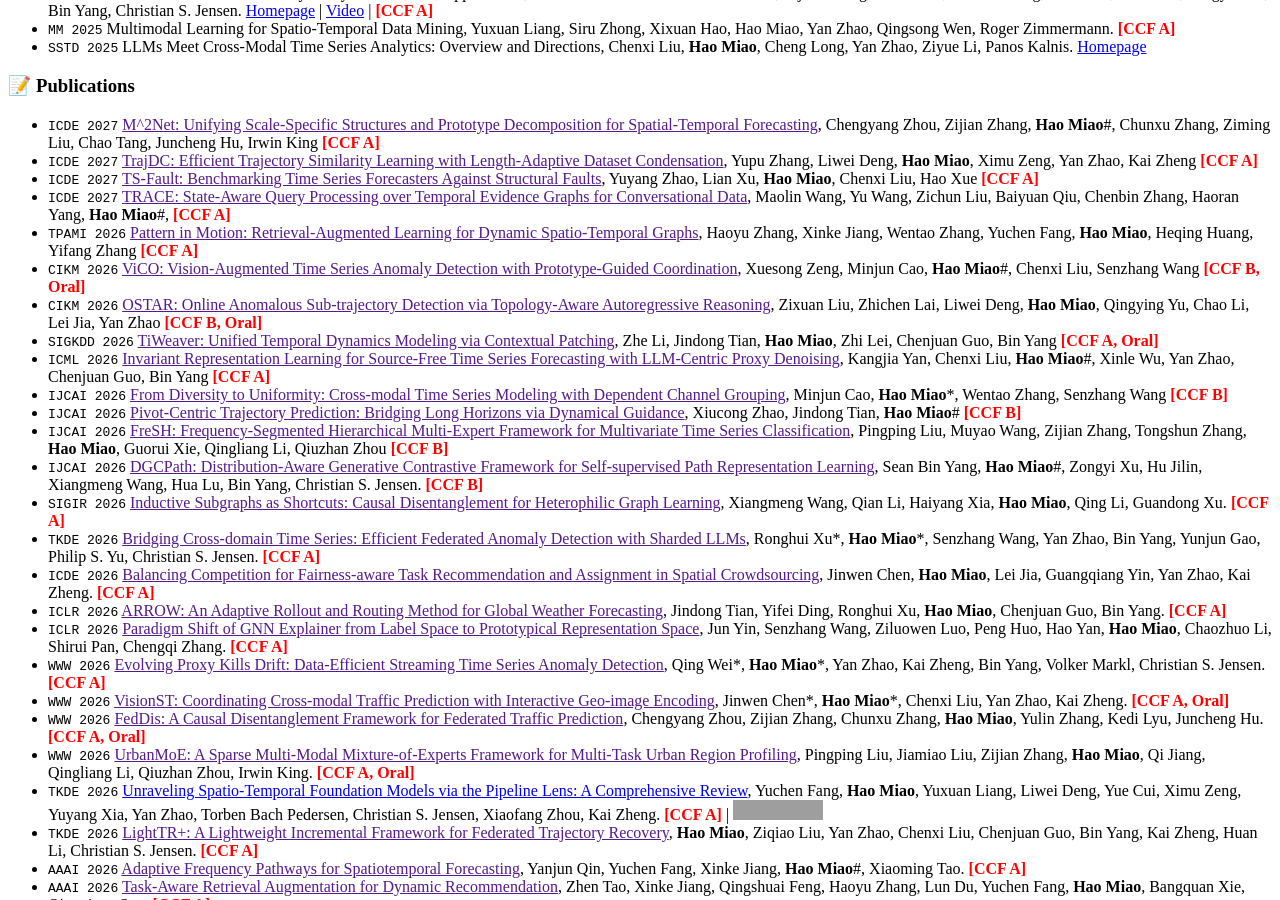
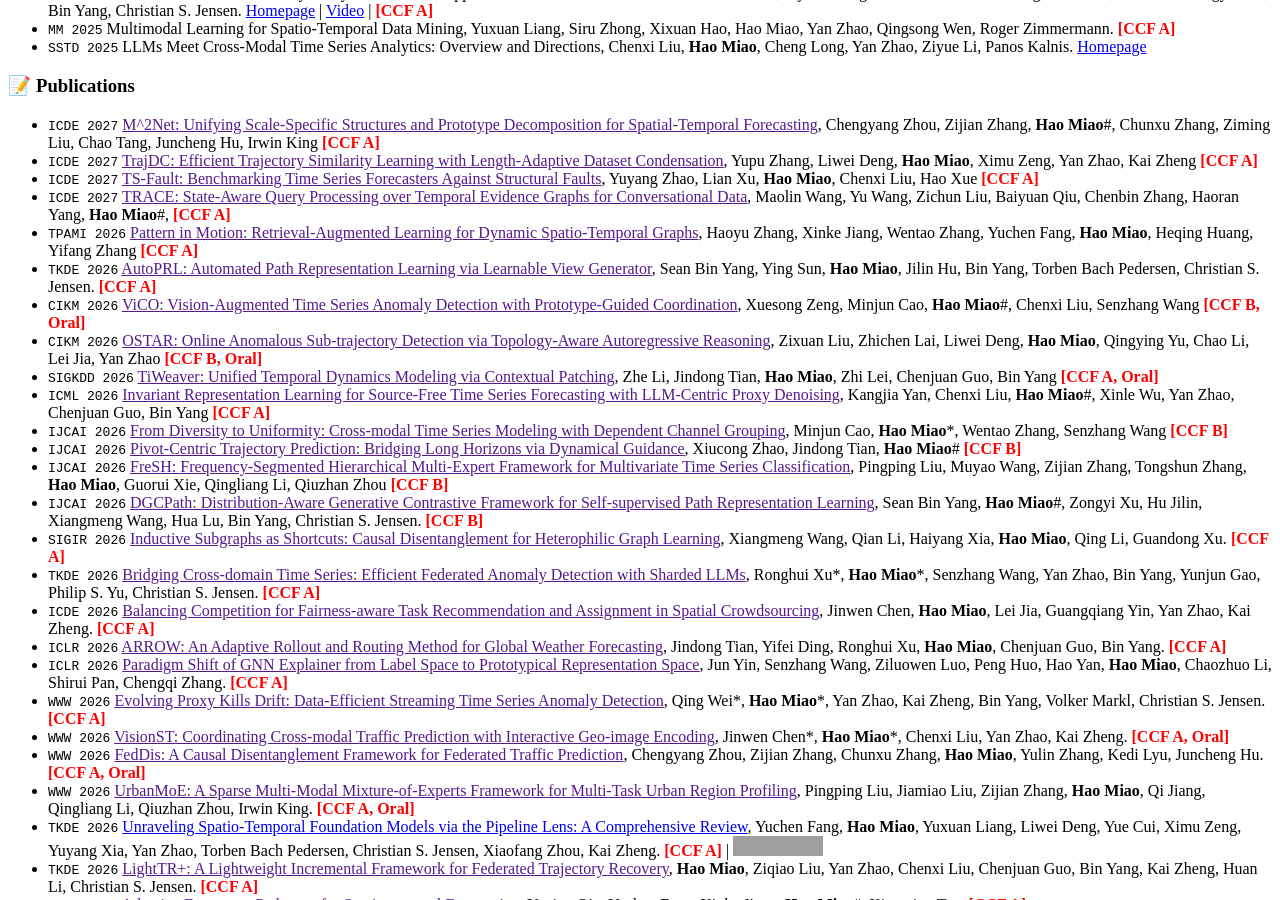
Before and after one commit to MiaoHaoSunny/MiaoHaoSunny.github.io, a Jekyll site: the page built from _pages/includes/pub.md, in a window 1280 px wide and 900 px high, scrolled down 590 px. Built offline with Jekyll 4.4.1, drawn with Linux system fonts in a browser that asks for light colours; our own code applies the rules of GitHub Pages for plain Markdown files; grey boxes are pictures that could not be loaded.

Commit message:
Update pub.md

```diff
--- a/_pages/includes/pub.md
+++ b/_pages/includes/pub.md
@@ -13,6 +13,7 @@
 - ``ICDE 2027`` [TS-Fault: Benchmarking Time Series Forecasters Against Structural Faults](), Yuyang Zhao, Lian Xu, **Hao Miao**, Chenxi Liu, Hao Xue <b><font color="red">[CCF A]</font></b>
 - ``ICDE 2027`` [TRACE: State-Aware Query Processing over Temporal Evidence Graphs for Conversational Data](), Maolin Wang, Yu Wang, Zichun Liu, Baiyuan Qiu, Chenbin Zhang, Haoran Yang, **Hao Miao**\#, <b><font color="red">[CCF A]</font></b>
 - ``TPAMI 2026`` [Pattern in Motion: Retrieval-Augmented Learning for Dynamic Spatio-Temporal Graphs](), Haoyu Zhang, Xinke Jiang, Wentao Zhang, Yuchen Fang, **Hao Miao**, Heqing Huang, Yifang Zhang <b><font color="red">[CCF A]</font></b>
+- ``TKDE 2026`` [AutoPRL: Automated Path Representation Learning via Learnable View Generator](), Sean Bin Yang, Ying Sun, **Hao Miao**, Jilin Hu, Bin Yang, Torben Bach Pedersen, Christian S. Jensen. <b><font color="red">[CCF A]</font></b>
 - ``CIKM 2026`` [ViCO: Vision-Augmented Time Series Anomaly Detection with Prototype-Guided Coordination](),  Xuesong Zeng, Minjun Cao, **Hao Miao**\#, Chenxi Liu, Senzhang Wang <b><font color="red">[CCF B, Oral]</font></b>
 - ``CIKM 2026`` [OSTAR: Online Anomalous Sub-trajectory Detection via Topology-Aware Autoregressive Reasoning](),  Zixuan Liu, Zhichen Lai, Liwei Deng, **Hao Miao**, Qingying Yu, Chao Li, Lei Jia, Yan Zhao <b><font color="red">[CCF B, Oral]</font></b>
 - ``SIGKDD 2026`` [TiWeaver: Unified Temporal Dynamics Modeling via Contextual Patching](),  Zhe Li, Jindong Tian, **Hao Miao**, Zhi Lei, Chenjuan Guo, Bin Yang <b><font color="red">[CCF A, Oral]</font></b>
```
